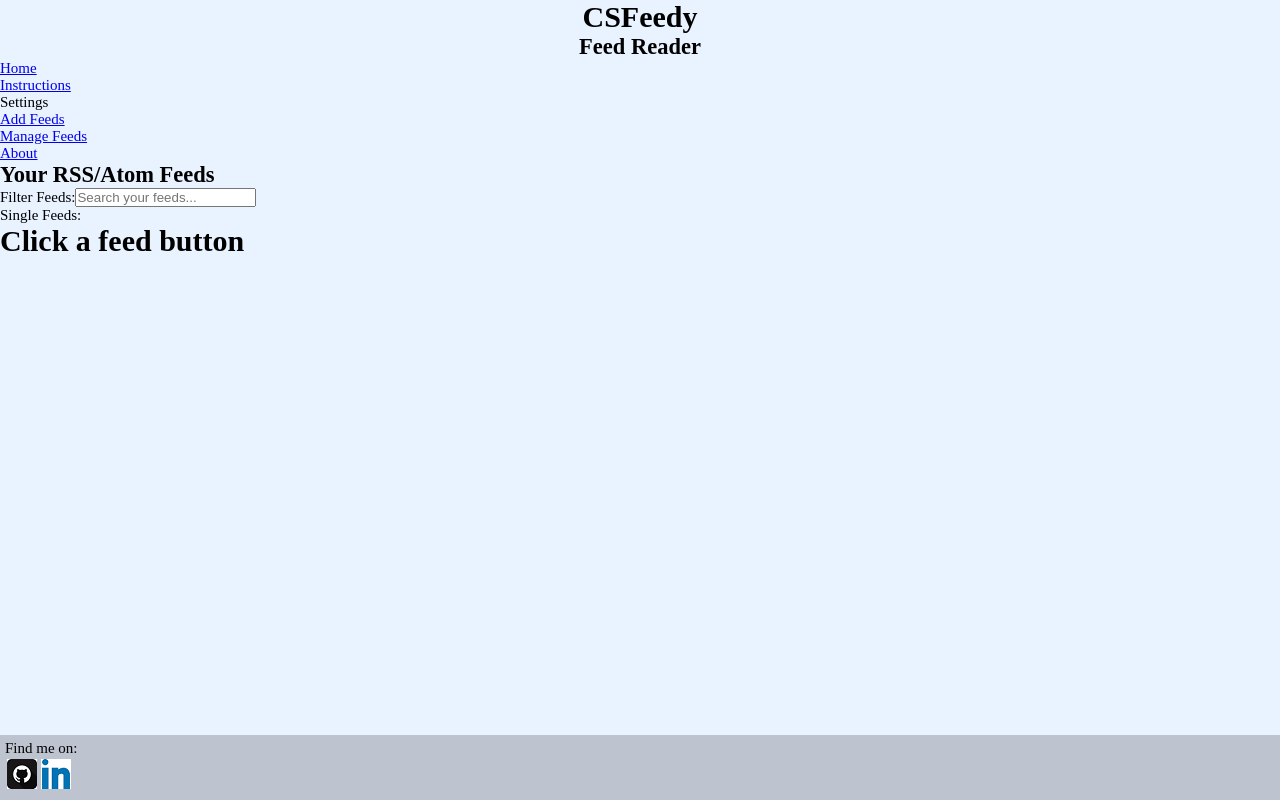
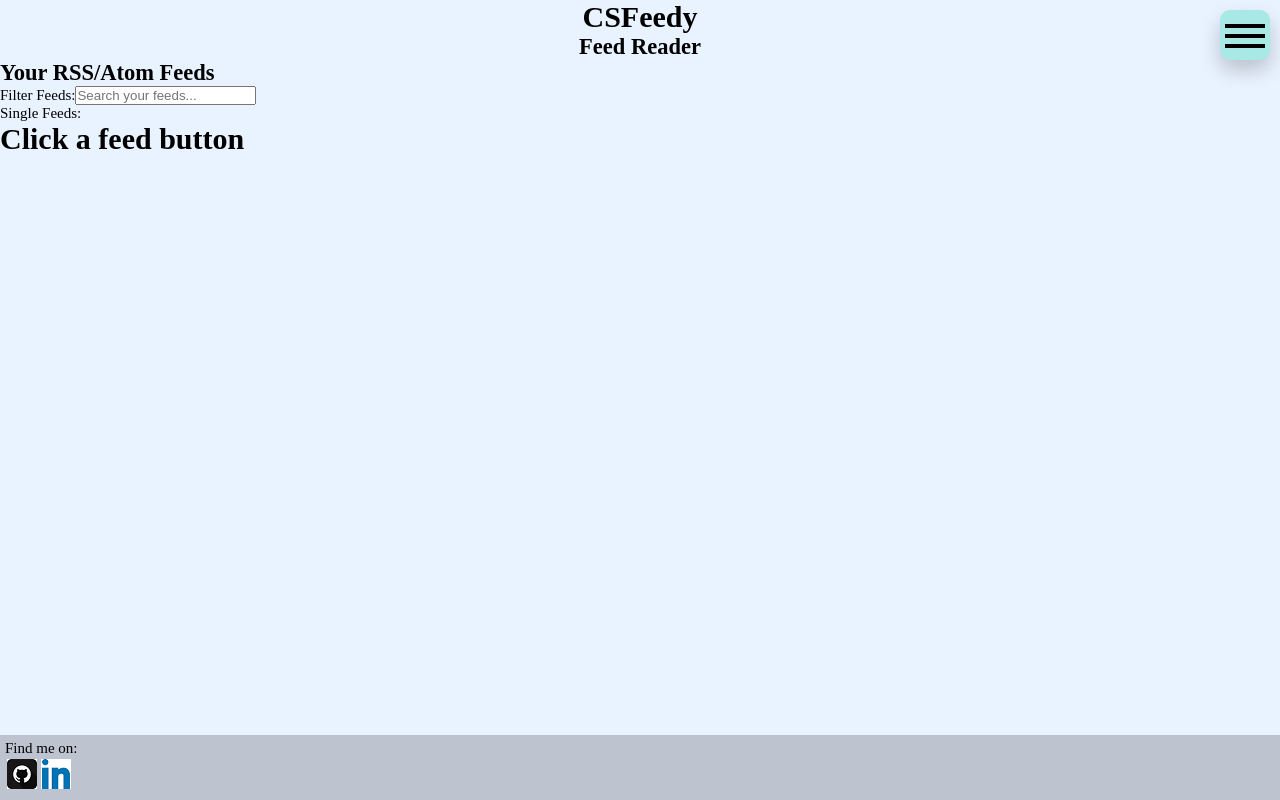
Before and after one commit to ARogala/cs-feedy, a React (Create React App) app: page / in a window 1280 px wide. Built offline with nearby package versions, Linux system fonts and the light colour scheme.

Commit message:
add basic nav styles

```diff
--- a/src/App.js
+++ b/src/App.js
@@ -119,8 +119,8 @@ class App extends Component {
         <footer className="footer">
           <div className="footer__links-box">
             <p>Find me on:</p>
-            <a href="https://github.com/ARogala" target="_blank" rel="noopener"><img src={gitIcon} alt="GitHub" className="footer__link-logo"/></a>
-            <a href="https://www.linkedin.com/in/andrew-rogala" target="_blank" rel="noopener"><img src={linkedinIcon} alt="LinkedIn" className="footer__link-logo"/></a>
+            <a href="https://github.com/ARogala" target="_blank" rel="noopener noreferrer"><img src={gitIcon} alt="GitHub" className="footer__link-logo"/></a>
+            <a href="https://www.linkedin.com/in/andrew-rogala" target="_blank" rel="noopener noreferrer"><img src={linkedinIcon} alt="LinkedIn" className="footer__link-logo"/></a>
           </div>
         </footer>
 
--- a/src/components/Navigation.js
+++ b/src/components/Navigation.js
@@ -1,19 +1,30 @@
 import React from 'react';
 import { Link } from 'react-router-dom';
 
+import './navigation.css'
+
 function Navigation() {
 	return (
-		<nav className="nav">
-			<ul>
-				<li><Link to='/'>Home</Link></li>
-				<li><Link to='/Instructions'>Instructions</Link></li>
-				<ul>Settings
-					<li><Link to='/AddFeeds'>Add Feeds</Link></li>
-					<li><Link to='/ManageFeeds'>Manage Feeds</Link></li>
+		<div className="navContainer">
+			<input type="checkbox" class="nav__checkbox" id="navi-toggle" />
+			<label for="navi-toggle" class="nav__button" tabindex="0">
+				<span class="nav__icon">&nbsp;</span>
+			</label>
+			<nav className="nav">
+				<ul className="nav__ul">
+					<li className="nav__li"><Link className="nav__link" to='/'>Home</Link></li>
+					<li className="nav__li"><Link className="nav__link" to='/Instructions'>Instructions</Link></li>
+					<li className="nav__li-dropdown" aria-haspopup="true"><Link className="nav__link" to='#'>Settings</Link>
+						<ul className="nav__dropdown" aria-label="submenu">
+							<li><Link className="nav__link" to='/AddFeeds'>Add Feeds</Link></li>
+							<li><Link className="nav__link" to='/ManageFeeds'>Manage Feeds</Link></li>
+						</ul>
+					</li>
+					<li className="nav__li"><Link className="nav__link" to='/About'>About</Link></li>
 				</ul>
-				<li><Link to='/About'>About</Link></li>
-			</ul>
-		</nav>
+			</nav>
+		</div>
+
 	);
 }
 
--- /dev/null
+++ b/src/components/navigation.css
@@ -0,0 +1,167 @@
+@charset "UTF-8";
+/**
+ * CSFeedy
+ * @authors Andrew Rogala
+ * @date    9/13/2018
+ * @version 1.0
+ */
+
+.nav__checkbox {
+	display: none;
+}
+
+.nav__button {
+	position: fixed;
+	width: 5rem;
+	height: 5rem;
+	top: 1rem;
+	right: 1rem;
+
+	background-color: #A8E8E5;
+	box-shadow: 0 1rem 2rem rgba(0,0,0, 0.2);
+	border-radius: 10px;
+	text-align: center;
+	cursor: pointer;
+
+}
+
+/*
+	span is an inline element by default so set to inline-block
+	in order to apply height and width. this builds the center bar
+	of the nav button.
+*/
+.nav__icon {
+	display: inline-block;
+	top: 2.4rem;
+	height: 3.5px;
+	width: 4rem;
+	background-color: black;
+	position: relative;
+}
+
+/*
+	build out the top and bottom bars of the nav button
+	by inserting blank content before and after the
+	center bar and setting height and width
+*/
+
+.nav__icon::before,
+.nav__icon::after {
+	content: '';
+	display: inline-block;
+	height: 3.5px;
+	width: 4rem;
+	background-color: black;
+	position: absolute;
+}
+
+/*position the top and botton bars*/
+
+.nav__icon::after {
+	top: -1rem;
+	right: 0;
+}
+
+.nav__icon::before {
+	top: 1rem;
+	right: 0;
+}
+
+/*
+	functionality: when the checkbox is checked
+	select every nav element that is before
+	the checkbox and set display to block
+*/
+
+.nav__checkbox:checked ~ .nav {
+	display: block;
+}
+
+
+
+.nav {
+	width: 150px;
+	text-align: center;
+	display: none;
+	/*position: fixed;*/
+}
+
+.nav__ul {
+	list-style: none;
+	background-color: #A8E8E5;
+}
+
+.nav__li {
+
+}
+
+.nav__li:hover {
+	/*cursor: pointer;*/
+}
+
+.nav__li-dropdown {
+	position: relative;
+}
+
+/*
+	focus-within selects an element if that element contains
+	any childen that have focus. In other words, it represents an element
+	that is itself matched by the :focus pseudo-class or has a descendant
+	that is matched by :focus
+
+	Thus, here I select the nav__dropdown ul and set the display to block
+	if the dropdown li is in the hover state,
+	focus state, or has childern in the focus state
+*/
+
+.nav__li-dropdown:focus-within .nav__dropdown,
+.nav__li-dropdown:hover .nav__dropdown {
+	display: block;
+}
+
+/*
+	set dropdown li to white when its state is hover, focus, or has childern in focus
+	Note: when you hover over a child element, you're also hovering over the parent
+	thus the parent will be white when you hover over its childern.
+*/
+.nav__li-dropdown:hover,
+.nav__li-dropdown:focus-within {
+	background-color: white;
+}
+
+/*
+	position the dropdown ul absolutly relative to nav__li-dropdown
+	set display to none
+*/
+.nav__dropdown {
+	list-style: none;
+	position: absolute;
+	width: 150px;
+	top: 0px;
+	left: 150px;
+	background-color: #A8E8E5;
+	display: none;
+}
+
+/*
+	Style all the nav links
+*/
+.nav__link {
+	text-decoration: none;
+	display: block;
+	height: 40px;
+	padding: 12px 10px 10px 10px;
+}
+
+.nav__link:hover {
+	background-color: white;
+}
+
+.nav__link:focus {
+	background-color: white;
+	outline: none;
+}
+
+.nav__link:visited {
+	color: black;
+}
```
